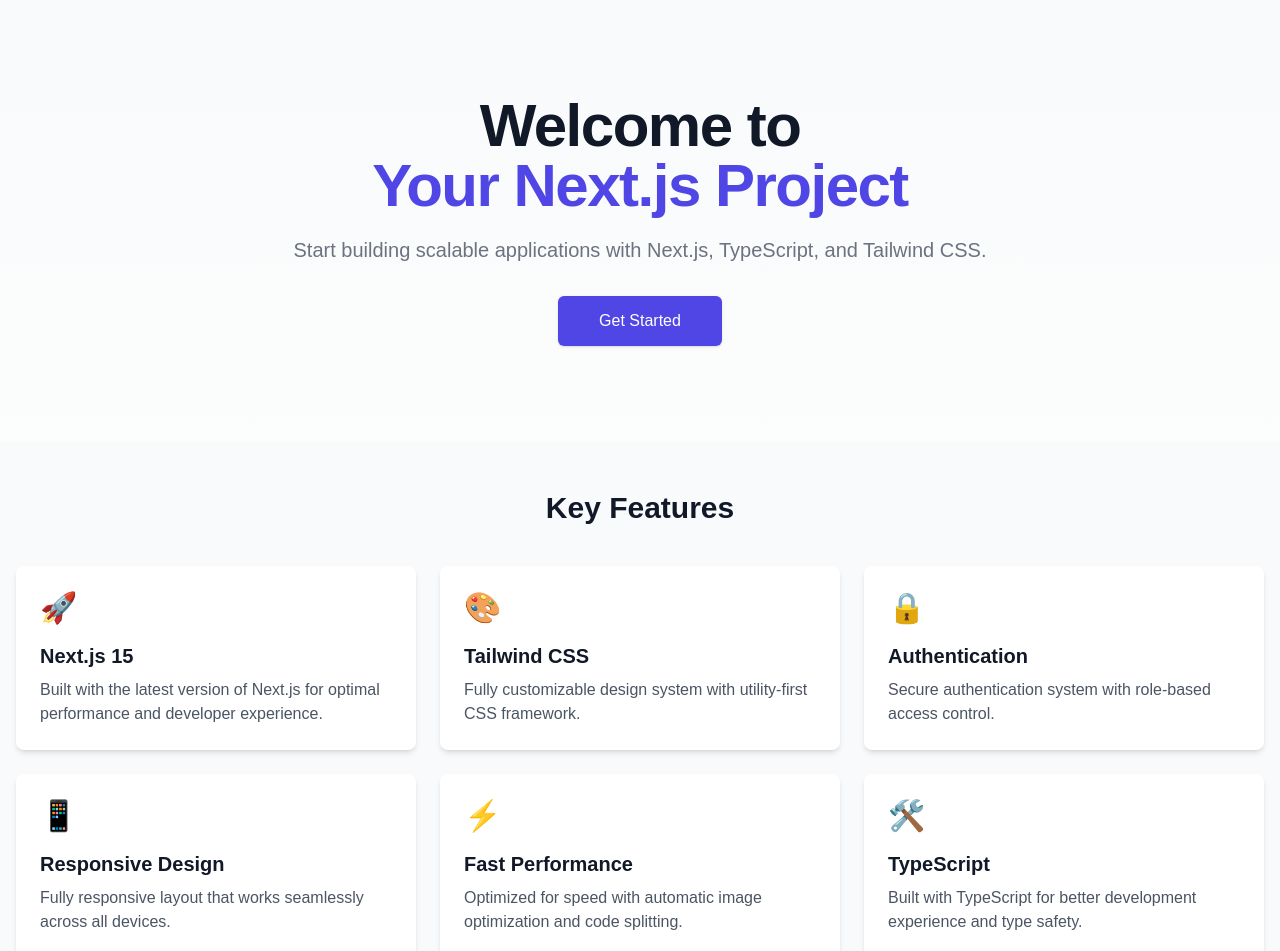
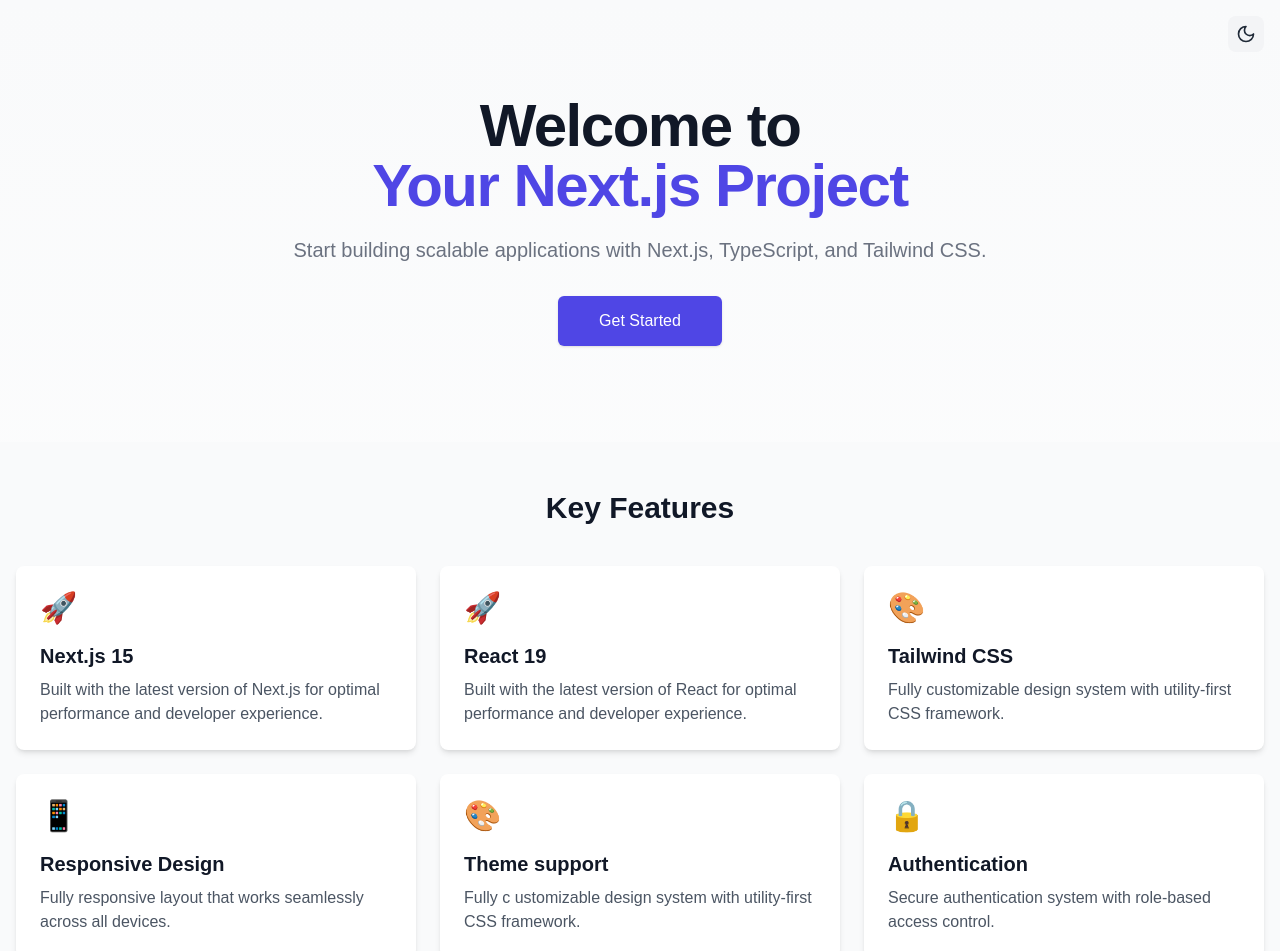
Before and after one commit to RomaLetodiani/Next-Boilerplate, a Next.js app: page / in a window 1280 px wide. Shown: the top 951 px of the page. Built offline with nearby package versions, Linux system fonts and the light colour scheme.

Commit message:
add theme toggle to homepage

```diff
--- a/src/app/page.tsx
+++ b/src/app/page.tsx
@@ -1,6 +1,12 @@
+import ThemeToggle from "@/components/common/theme-toggle";
+
 const HomePage = async () => {
   return (
     <main className="min-h-screen bg-gradient-to-b from-gray-50 to-white dark:from-gray-900 dark:to-gray-800">
+      {/* Theme Toggle */}
+      <div className="absolute top-4 right-4">
+        <ThemeToggle />
+      </div>
       {/* Hero Section */}
       <div className="container mx-auto px-4 py-16 sm:py-24">
         <div className="text-center">
@@ -58,19 +64,30 @@
       "Built with the latest version of Next.js for optimal performance and developer experience.",
   },
   {
+    icon: "🚀",
+    title: "React 19",
+    description:
+      "Built with the latest version of React for optimal performance and developer experience.",
+  },
+  {
     icon: "🎨",
     title: "Tailwind CSS",
     description: "Fully customizable design system with utility-first CSS framework.",
   },
   {
+    icon: "📱",
+    title: "Responsive Design",
+    description: "Fully responsive layout that works seamlessly across all devices.",
+  },
+  {
+    icon: "🎨",
+    title: "Theme support",
+    description: "Fully c ustomizable design system with utility-first CSS framework.",
+  },
+  {
     icon: "🔒",
     title: "Authentication",
     description: "Secure authentication system with role-based access control.",
-  },
-  {
-    icon: "📱",
-    title: "Responsive Design",
-    description: "Fully responsive layout that works seamlessly across all devices.",
   },
   {
     icon: "⚡",
```
